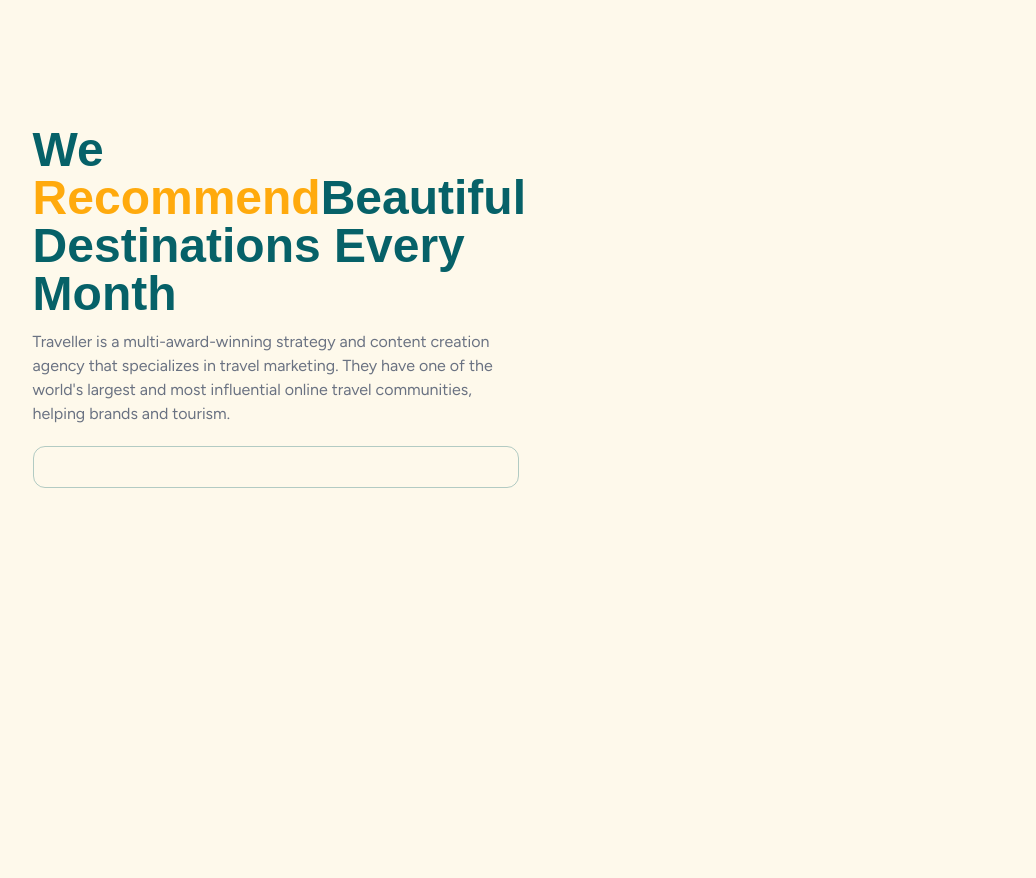
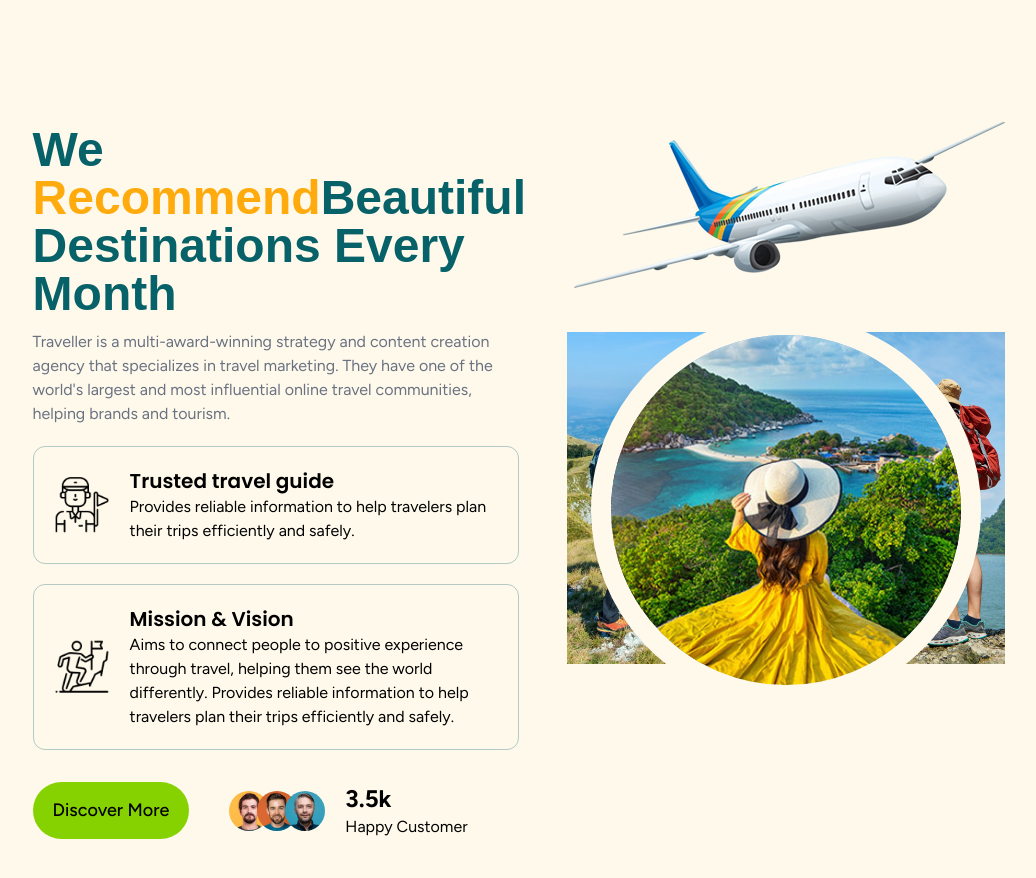
Before and after one commit to Jisap/traveller-website, a React (Vite) app: page / in a window 1280 px wide. Shown: the part 802-1680 px from the top of the page, without its empty margins (121-1157 px from the left). Built offline with nearby package versions, Linux system fonts and the light colour scheme; a web font is replaced by a local one.

Commit message:
feat: Implement global styling and the initial About section component.

```diff
--- a/src/Components/Index/About/About.jsx
+++ b/src/Components/Index/About/About.jsx
@@ -3,12 +3,13 @@
 import icon1 from "../../../assets/Index/About/travel-guide.png"
 import icon2 from "../../../assets/Index/About/mission-icon.png"
 import Mainbtn from "../../Buttons/Mainbtn"
-import authore1 from "../../../assets/Index/About/pic1.jpg"
-import authore2 from "../../../assets/Index/About/pic2.jpg"
-import authore3 from "../../../assets/Index/About/pic3.jpg"
+import author1 from "../../../assets/Index/About/pic1.jpg"
+import author2 from "../../../assets/Index/About/pic2.jpg"
+import author3 from "../../../assets/Index/About/pic3.jpg"
 import airplane from "../../../assets/Index/About/airplane.png"
 import aboutimg1 from "../../../assets/Index/About/about-image01.jpg"
 import aboutimg2 from "../../../assets/Index/About/about-image02.jpg"
+import aboutimg3 from "../../../assets/Index/About/about-image03.jpg"
 
 
 
@@ -27,9 +28,66 @@
 
         <ul className="space-y-5">
           <li className="flex items-center flex-wrap md:flex-nowrap border border-secondary/30 p-5 gap-5 rounded-xl">
+            <img src={icon1} alt="icon1" className="w-14 h-14" />
 
+            <div>
+              <span className="text-xl font-semibold">Trusted travel guide</span>
+
+              <p>
+                Provides reliable information to help travelers plan their trips efficiently and safely.
+              </p>
+            </div>
+          </li>
+
+          <li className="flex items-center flex-wrap md:flex-nowrap border border-secondary/30 p-5 gap-5 rounded-xl">
+            <img src={icon2} alt="icon2" className="w-14 h-14" />
+
+            <div>
+              <span className="text-xl font-semibold">Mission & Vision</span>
+
+              <p>Aims to connect people to positive experience through travel, helping them see the world differently.
+                Provides reliable information to help travelers plan their trips efficiently and safely.
+              </p>
+            </div>
           </li>
         </ul>
+
+        <div className="flex items-center flex-wrap gap-10 pt-8">
+          <Mainbtn text={"Discover More"} to="/about" />
+
+          <div className="flex items-center gap-5">
+            <div className="author-img flex items-center">
+              <img src={author1} alt="authore1" className="w-10 rounded-full" />
+              <img src={author2} alt="authore2" className="w-10 rounded-full -mx-3" />
+              <img src={author3} alt="authore3" className="w-10 rounded-full " />
+            </div>
+
+            <p className="text-md">
+              <span className="block text-2xl font-bold">
+                3.5k
+              </span>
+              Happy Customer
+            </p>
+          </div>
+        </div>
+      </div>
+
+      <div className="about-image w-full xl:w-[50%] relative hidden xl:flex justify-center items-center h-full">
+        <div className="airplane absolute transition-all duration-500 -top-1 right-0">
+          <img src={airplane} alt="airplane" />
+        </div>
+
+        <div className="about-image1">
+          <img src={aboutimg1} alt="aboutimg1" className="rounded-full w-full" />
+        </div>
+
+        <div className="about-image2">
+          <img src={aboutimg2} alt="aboutimg2" className="h-full w-full" />
+        </div>
+
+        <div className="about-image3">
+          <img src={aboutimg3} alt="aboutimg2" className="h-full w-full" />
+        </div>
       </div>
     </div>
   );
--- a/src/index.css
+++ b/src/index.css
@@ -488,3 +488,16 @@
     font-size: 30px;
   }
 }
+
+.about-image1 {
+  margin-top: 12px;
+  width: 390px;
+  height: 390px;
+  border: 20px solid var(--color-yellow-light);
+  border-radius: 50%;
+  position: absolute;
+  left: 50%;
+  top: 50%;
+  transform: translate(-50%, -50%);
+  z-index: 1;
+}
```
